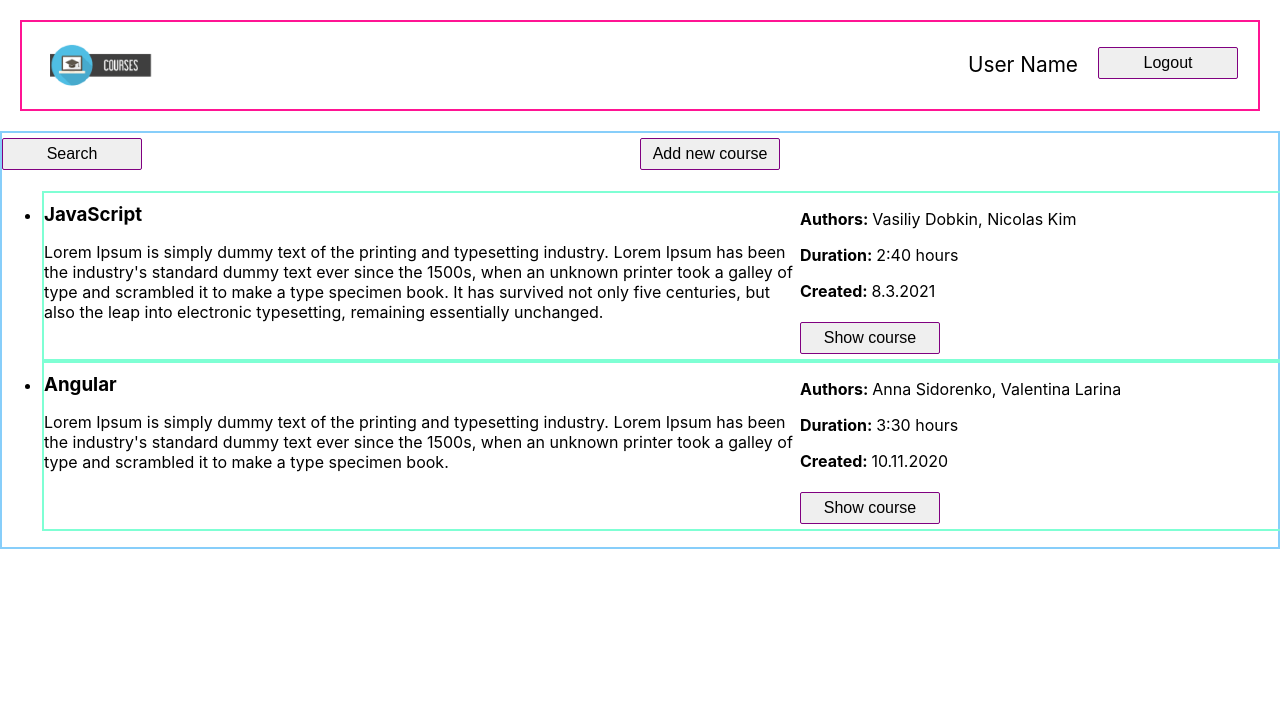
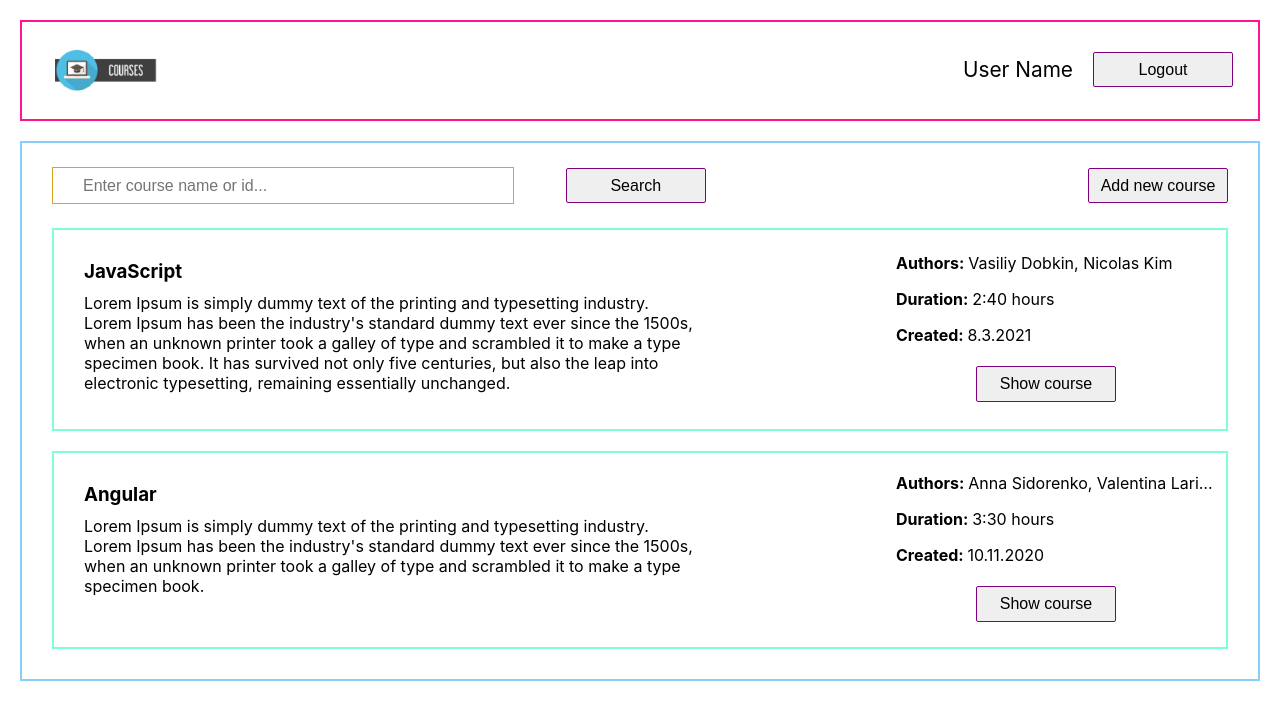
Before and after one commit to nadia1357/courses-api, a React (Create React App) app: page / in a window 1280 px wide. Shown: the top 720 px of the page. Built offline with nearby package versions, Linux system fonts and the light colour scheme.

Commit message:
03.03.2023

```diff
--- a/src/common/Button/Button.css
+++ b/src/common/Button/Button.css
@@ -3,7 +3,7 @@ button {
     border: solid 1px purple;
     border-radius: 2px;
     width: 140px;
-    height: 2rem;
+    height: 2.2rem;
     font-size: 1rem;
     margin: auto 20px;
 }
--- a/src/common/Input/Input.css
+++ b/src/common/Input/Input.css
@@ -0,0 +1,8 @@
+input {
+    width: 400px;
+    height: 2.2rem;
+    padding: 0 30px;
+    margin: 0;
+    font-size: 1rem;
+    border: solid 1px goldenRod;
+}
--- a/src/common/Input/Input.jsx
+++ b/src/common/Input/Input.jsx
@@ -1,8 +1,8 @@
 import React from 'react';
 import './Input.css';
 
-const Input = () => {
-	return <div></div>;
+const Input = ({ placeholderText, onChange }) => {
+	return <input placeholder={placeholderText} onChange={onChange}></input>;
 };
 
 export { Input };
--- a/src/components/Courses/Courses.css
+++ b/src/components/Courses/Courses.css
@@ -1,9 +1,30 @@
 .courses {
     border: solid 2px lightskyblue;
+    padding: 20px;
+    margin: 20px;
 }
 
 .searchNewCourse {
     display: flex;
     flex-direction: row;
     justify-content: space-between;
+    margin: 0 10px;
+    padding: 0;
 }
+
+.coursesCards {
+    margin: 10px;
+}
+
+
+ul {
+    margin: 0;
+    padding: 0;
+}
+
+li {
+    list-style-type: none;
+    width: 100%;
+    margin: 20px 0 0;
+    padding: 0;
+}
--- a/src/components/Courses/Courses.jsx
+++ b/src/components/Courses/Courses.jsx
@@ -26,13 +26,15 @@ for (let i = 0; i < MOCKED_COURSES_LIST.length; i++) {
 
 const Courses = () => {
 	return (
-		<div class='courses'>
-			<div class='searchNewCourse'>
+		<div className='courses'>
+			<div className='searchNewCourse'>
 				<SearchBar />
-				<Button text={BUTTON_TEXT.addNewCourse} />
+				<div>
+					<Button text={BUTTON_TEXT.addNewCourse} />
+				</div>
 			</div>
 
-			<ul>
+			<ul className='coursesCards'>
 				{courses.map((course) => (
 					<li key={course.id}>
 						<CourseCard course={course} />
--- a/src/components/Courses/components/CourseCard/CourseCard.css
+++ b/src/components/Courses/components/CourseCard/CourseCard.css
@@ -1,29 +1,36 @@
 .courseCard {
     border: solid 2px aquamarine;
-    width: 100%;
     display: flex;
     flex-direction: row;
     justify-content: space-between;
+    padding: 20px 30px;
+}
+
+.courseDescription {
+    width: 55%;
 }
 
 .courseInfo {
-    width: 60%;
+    width: 300px;
+    display: flex;
+    flex-direction: column;
+    justify-content: center;
 }
 
 h3 {
     margin: 10px auto;
 }
 
+p {
+    margin-top: 0;
+}
+
 Button {
     margin: 5px auto;
 }
 
-p {
-    margin: 5px, auto;
-}
-
 .overflow-ellipsis {
-    width: 30em;
+    width: 20em;
     overflow: hidden;
     white-space: nowrap;
     text-overflow: ellipsis;
--- a/src/components/Courses/components/CourseCard/CourseCard.jsx
+++ b/src/components/Courses/components/CourseCard/CourseCard.jsx
@@ -13,7 +13,7 @@ const CourseCard = ({ course }) => {
 			</div>
 
 			<div className='courseInfo'>
-				<p class='overflow-ellipsis'>
+				<p className='overflow-ellipsis'>
 					<b>{COURSE_CARD_MODEL.authors}: </b>
 					<span>{course.authorsInString}</span>
 				</p>
--- a/src/components/Courses/components/SearchBar/SearchBar.css
+++ b/src/components/Courses/components/SearchBar/SearchBar.css
@@ -0,0 +1,9 @@
+.searchBar {
+    display: flex;
+    flex-direction: row;
+    justify-content: space-between;
+    align-items: center;
+    margin: 0;
+    padding: 0;
+    width: 60%;
+}
--- a/src/components/Courses/components/SearchBar/SearchBar.jsx
+++ b/src/components/Courses/components/SearchBar/SearchBar.jsx
@@ -1,13 +1,13 @@
 import React from 'react';
 import './SearchBar.css';
-import { BUTTON_TEXT } from '../../../../constants';
+import { INPUT_TEXT, BUTTON_TEXT } from '../../../../constants';
 import { Input } from '../../../../common/Input/Input';
 import { Button } from '../../../../common/Button/Button';
 
 const SearchBar = () => {
 	return (
-		<div>
-			<Input></Input>
+		<div className='searchBar'>
+			<Input placeholderText={INPUT_TEXT.enterCourseName}></Input>
 			<Button text={BUTTON_TEXT.search} />
 		</div>
 	);
--- a/src/components/Header/Header.css
+++ b/src/components/Header/Header.css
@@ -1,7 +1,7 @@
 header {
     border: solid 2px deeppink;
     margin: 20px;
-    padding: 20px;
+    padding: 25px;
     display: flex;
     flex-direction: row;
     justify-content: space-between;
```
